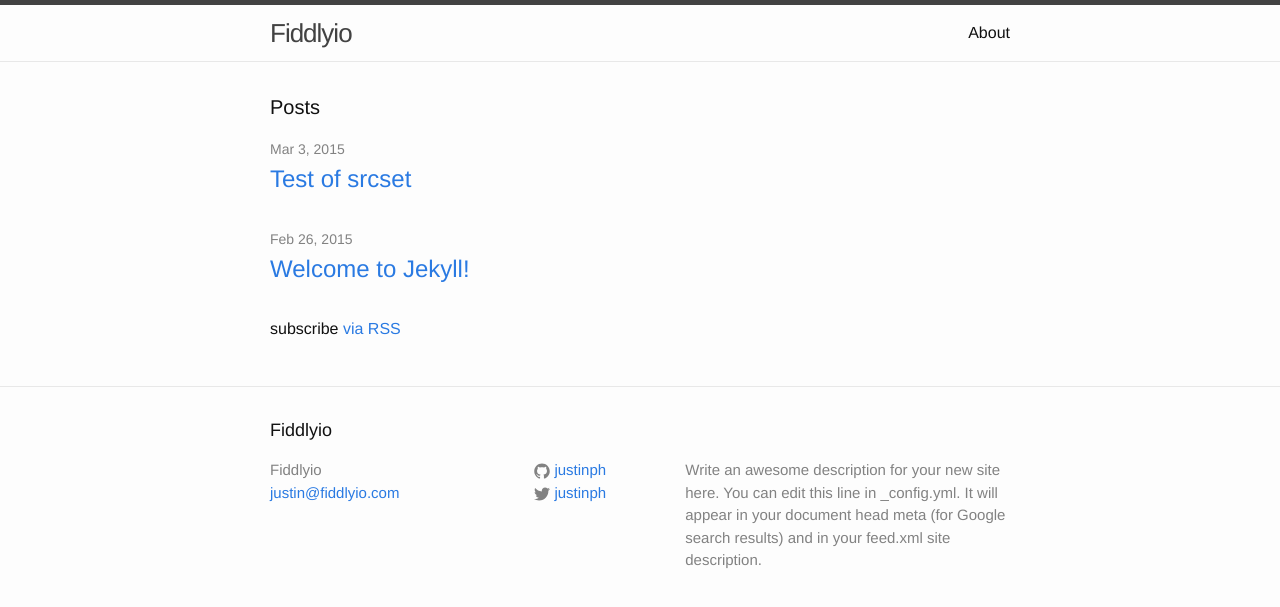
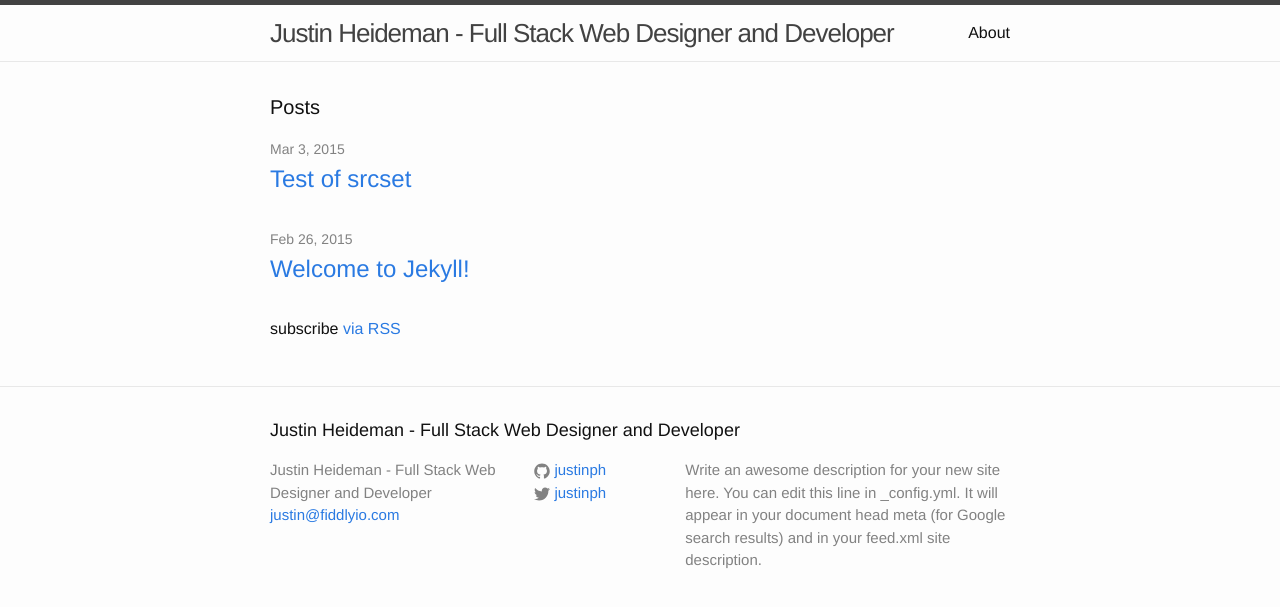
Before and after one commit to justinph/justinph.github.io, a Jekyll site: the page built from index.html, in a window 1280 px wide. Shown: the top 607 px of the page. Built offline with Jekyll 4.4.1, drawn with Linux system fonts in a browser that asks for light colours.

Commit message:
tweak title

```diff
--- a/_config.yml
+++ b/_config.yml
@@ -1,5 +1,5 @@
 # Site settings
-title: Fiddlyio
+title: Justin Heideman - Full Stack Web Designer and Developer
 email: justin@fiddlyio.com
 description: > # this means to ignore newlines until "baseurl:"
   Write an awesome description for your new site here. You can edit this
```
